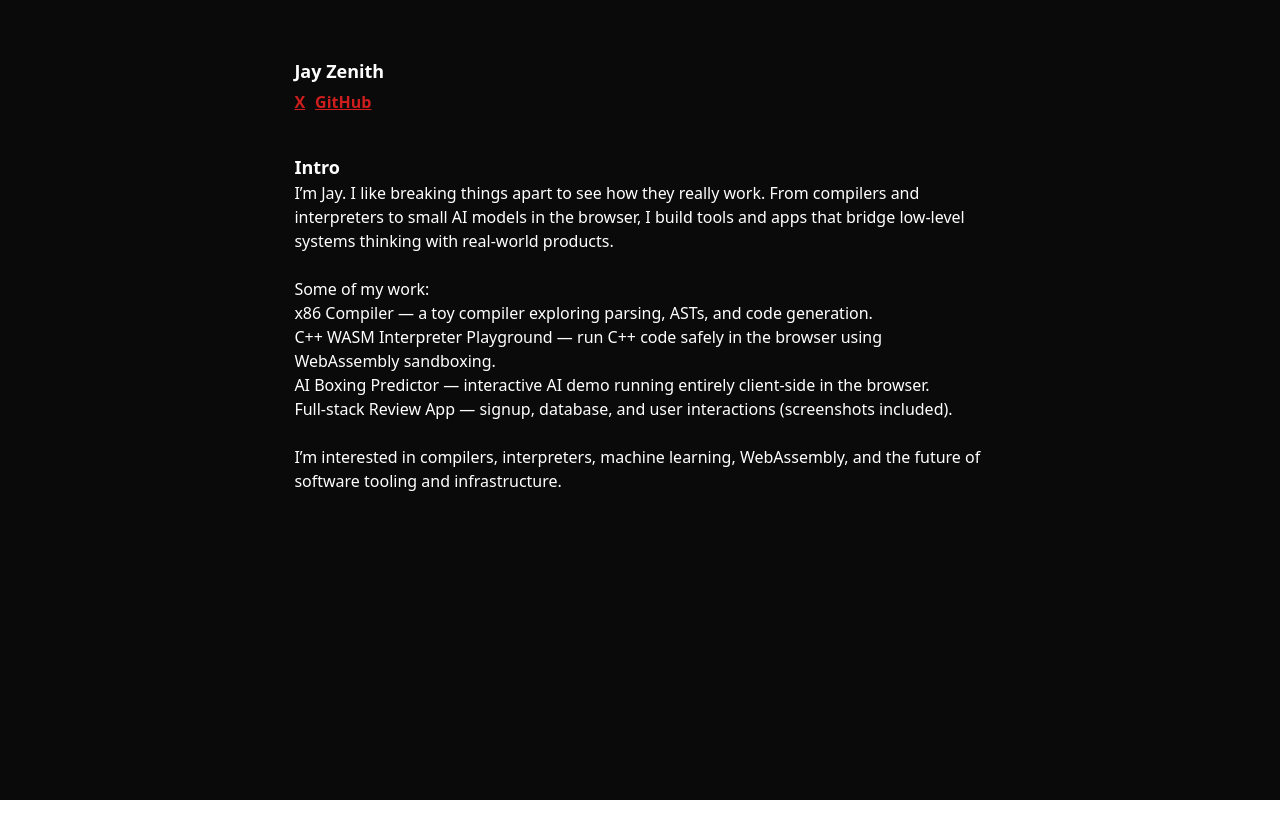
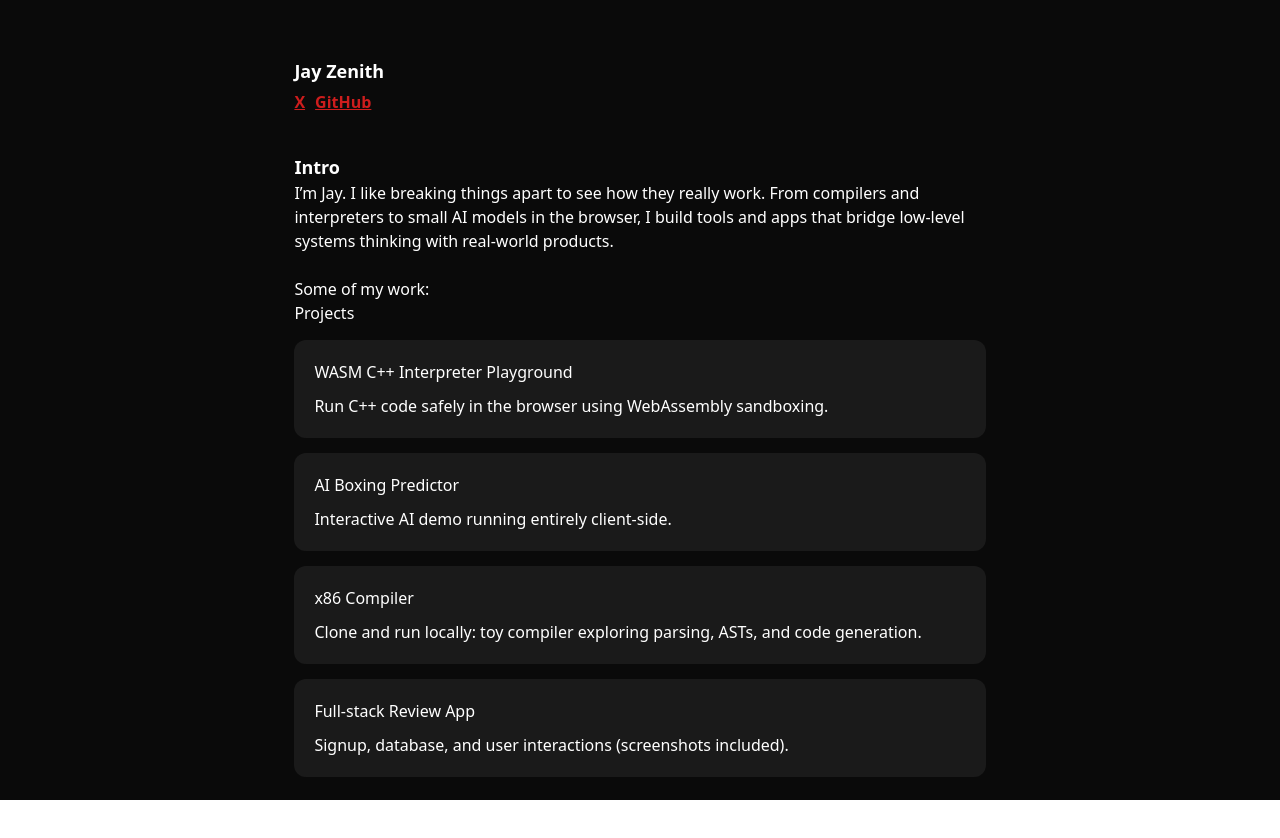
Before and after one commit to JayZenith/portfolio, a React (Create React App) app: page / in a window 1280 px wide. Shown: the top 838 px of the page. Before the commit the page ends 800 px from the top, so only its background shows below. Built offline with nearby package versions, Linux system fonts and the light colour scheme; what taos would draw is missing.

Commit message:
added project links

```diff
--- a/src/App.css
+++ b/src/App.css
@@ -94,3 +94,25 @@
     margin-right: 10%;
   }
 }
+
+
+
+.Project-card {
+  display: block;
+  background: #1a1a1a;
+  color: #fff;
+  padding: 20px;
+  margin: 15px 0;
+  border-radius: 12px;
+  text-decoration: none;
+  transition: transform 0.2s, box-shadow 0.2s;
+}
+
+.Project-card:hover {
+  transform: translateY(-5px);
+  box-shadow: 0 8px 20px rgba(0,0,0,0.3);
+}
+
+.Project-card h3 {
+  margin: 0 0 10px 0;
+}
--- a/src/MainPage.js
+++ b/src/MainPage.js
@@ -25,12 +25,37 @@ function MainPage() {
           <br />
           <p>
             Some of my work:
-            <ul>
+            {/* <ul>
               <li><a href="https://github.com/JayZenith/x86_compiler">x86 Compiler</a> — a toy compiler exploring parsing, ASTs, and code generation.</li>
               <li><a href="https://cpp-wasm-interpreter-playground.vercel.app/">C++ WASM Interpreter Playground</a> — run C++ code safely in the browser using WebAssembly sandboxing.</li>
               <li><a href="https://ai-typescript-boxing-predictor.vercel.app/">AI Boxing Predictor</a> — interactive AI demo running entirely client-side in the browser.</li>
               <li><a href="https://github.com/JayZenith/Review-Application">Full-stack Review App</a> — signup, database, and user interactions (screenshots included).</li>
-            </ul>
+            </ul> */}
+            <div className="Projects">
+              <h2>Projects</h2>
+              <div className="Project-list">
+                <a href="https://your-wasm-link.com" className="Project-card">
+                  <h3>WASM C++ Interpreter Playground</h3>
+                  <p>Run C++ code safely in the browser using WebAssembly sandboxing.</p>
+                </a>
+
+                <a href="https://your-tf-link.com" className="Project-card">
+                  <h3>AI Boxing Predictor</h3>
+                  <p>Interactive AI demo running entirely client-side.</p>
+                </a>
+
+                <a href="https://github.com/JayZenith/x86_compiler" className="Project-card">
+                  <h3>x86 Compiler</h3>
+                  <p>Clone and run locally: toy compiler exploring parsing, ASTs, and code generation.</p>
+                </a>
+
+                <a href="https://github.com/JayZenith/Review-Application" className="Project-card">
+                  <h3>Full-stack Review App</h3>
+                  <p>Signup, database, and user interactions (screenshots included).</p>
+                </a>
+              </div>
+            </div>
+
           </p>
           <br />
           <p>
```
